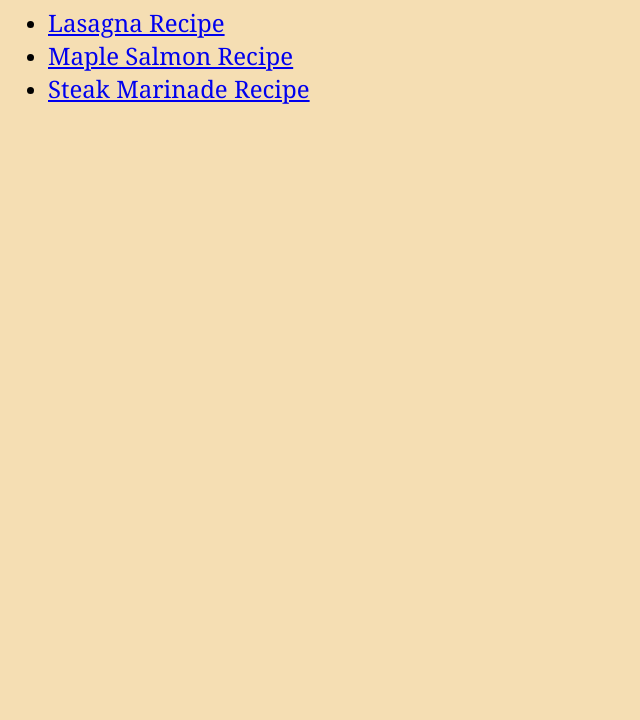
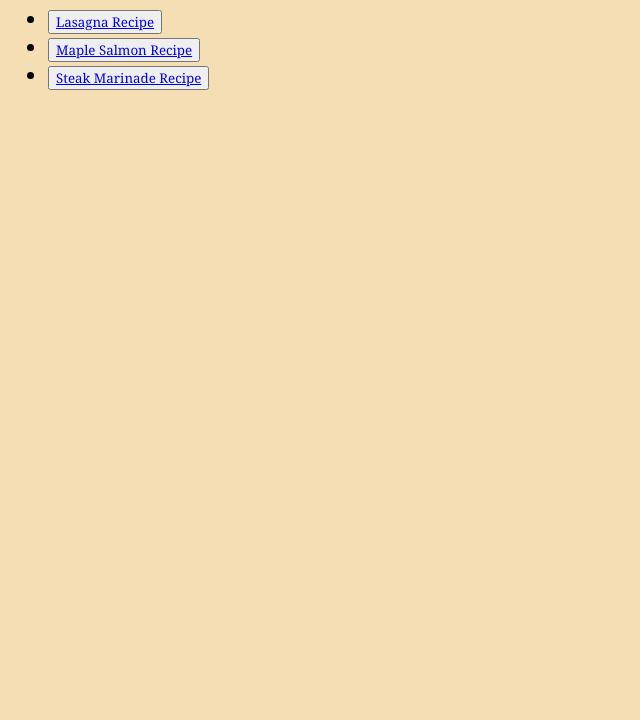
Before and after one commit to selective-barrier/odin-recipes, a plain HTML site: page index.html in a window 1280 px wide. Shown: the part 80-800 px from the top of the page, without its empty margins (0-640 px from the left). Drawn offline with Linux system fonts and the light colour scheme.

Commit message:
Experiement with margin, border, and padding

```diff
--- a/css/stylesheet.css
+++ b/css/stylesheet.css
@@ -1,20 +1,29 @@
 * {
   font-family: Georgia, "Times New Roman", sans-serif;
 }
+html {
+  box-sizing: border-box;
+  margin: 0px;
+  padding: 0px;
+}
 
 .homepage {
-    background-color: wheat;
+  background-color: wheat;
 }
 
 .recipe {
-    background-color: rgba(245, 222, 179, 0.623);
+  background-color: rgba(245, 222, 179, 0.623);
 }
 
 .description {
-    text-align: center;
+  text-align: center;
+  margin-bottom: 1em;
+  border: 3px dashed black;
+
 }
 
+
 ul li {
-    font-family: "Brush Script MT";
-    font-size: x-large;
+  font-family: "Brush Script MT";
+  font-size: x-large;
 }
--- a/index.html
+++ b/index.html
@@ -8,9 +8,9 @@
   <body class="homepage">
     <h1>Odin Recipes</h1>
     <ul>
-      <li><a href="./recipes/lasagna.html">Lasagna Recipe</a></li>
-      <li><a href="./recipes/maple-salmon.html">Maple Salmon Recipe</a></li>
-      <li><a href="./recipes/steak-marinade.html">Steak Marinade Recipe</a></li>
+      <li><button><a href="./recipes/lasagna.html">Lasagna Recipe</a></button></li>
+      <li><button><a href="./recipes/maple-salmon.html">Maple Salmon Recipe</a></button></li>
+      <li><button><a href="./recipes/steak-marinade.html">Steak Marinade Recipe</a></button></li>
     </ul>
   </body>
 </html>
```
